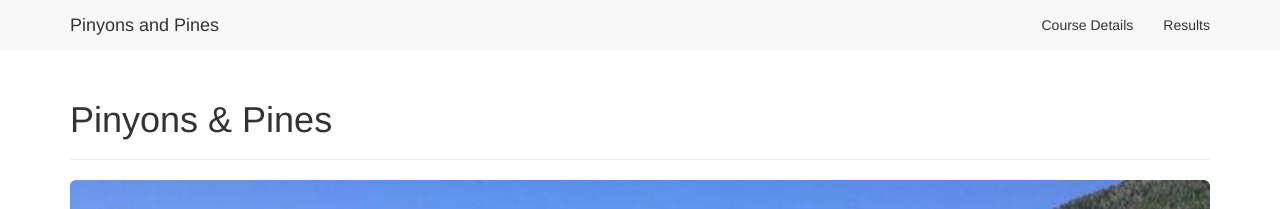
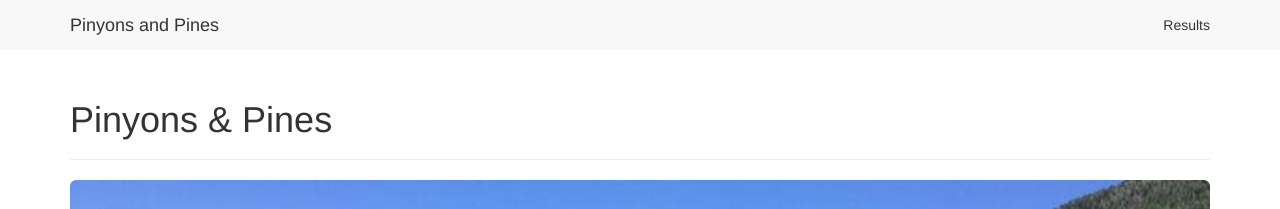
Before and after one commit to dcernst/PinyonsPines, a Jekyll site: the page built from index.md, in a window 1280 px wide and 1391 px high. Shown: the top 209 px of the window. Built offline with Jekyll 4.4.1, drawn with Linux system fonts in a browser that asks for light colours; nearby versions of some CDN libraries.

Commit message:
Update to header and index

```diff
--- a/_includes/header.html
+++ b/_includes/header.html
@@ -52,7 +47,7 @@
 
 <div class="collapse navbar-collapse">
 <ul class="nav navbar-nav navbar-right">
-<li><a href="{{ site.baseurl }}/course/">Course Details</a></li>
+<!-- <li><a href="{{ site.baseurl }}/course/">Course Details</a></li> -->
 <li><a href="{{ site.baseurl }}/results/">Results</a></li>
 </ul>
 </div>
--- a/index.md
+++ b/index.md
@@ -9,6 +9,6 @@
 
 blah blah
 
-<iframe src="https://ridewithgps.com/embeds?type=route&id=29105484&sampleGraph=true" style="width: 1px; min-width: 100%; height: 700px; border: none;" scrolling="no"></iframe>
+<iframe src="https://ridewithgps.com/embeds?type=route&id=29105484&sampleGraph=true" style="width: 1px; min-width: 100%; height: 600px; border: none;" scrolling="no"></iframe>
 
 <!-- This website was created using <a href="https://pages.github.com">GitHub Pages</a> and <a href="http://jekyllrb.com">Jekyll</a> together with <a href="http://getbootstrap.com">Twitter Bootstrap</a>. You can find the <a href="https://github.com/dcernst/PinyonsPines">source code</a> on GitHub. -->
```
Also changed, not shown: other parts of _includes/header.html (+0 -5 lines).
